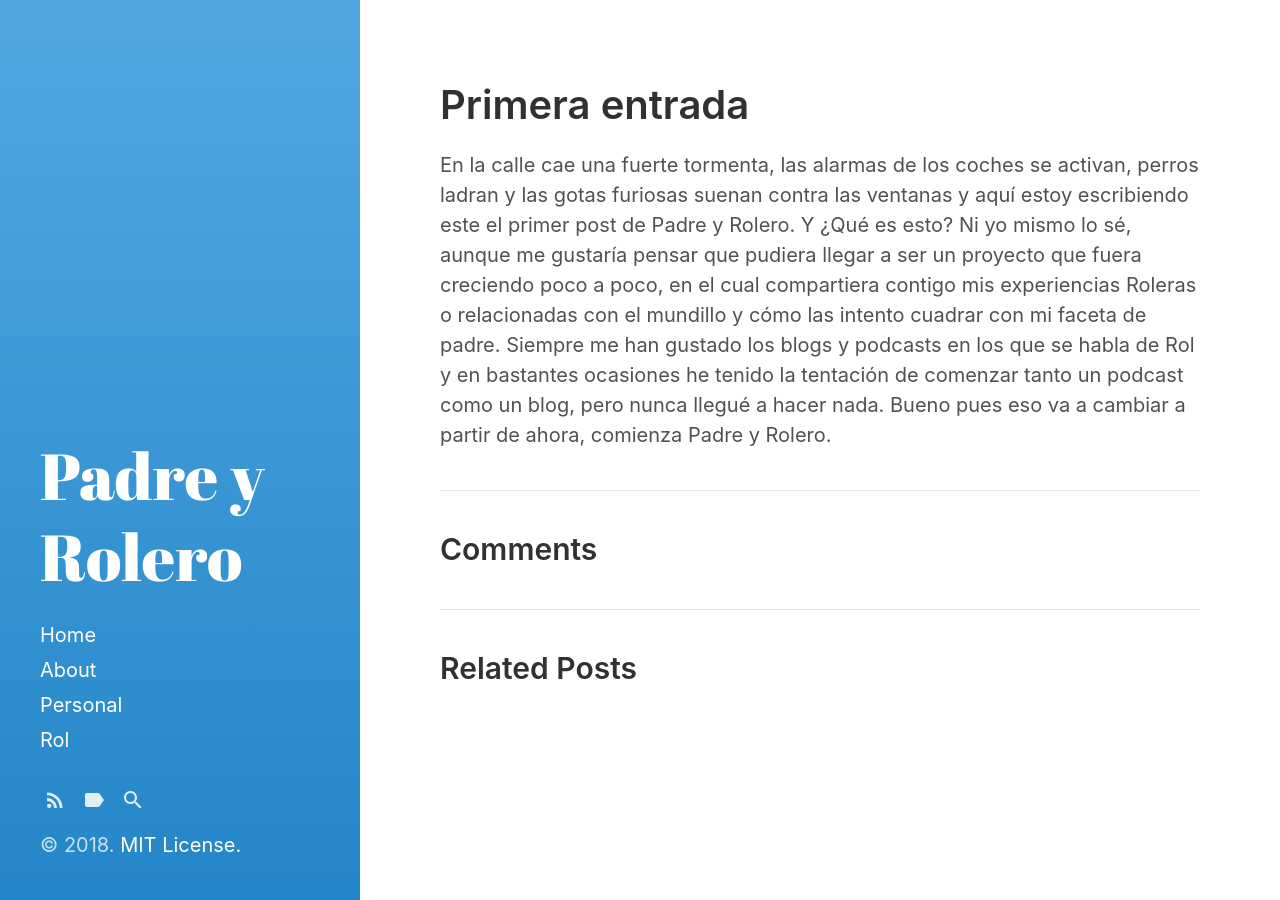
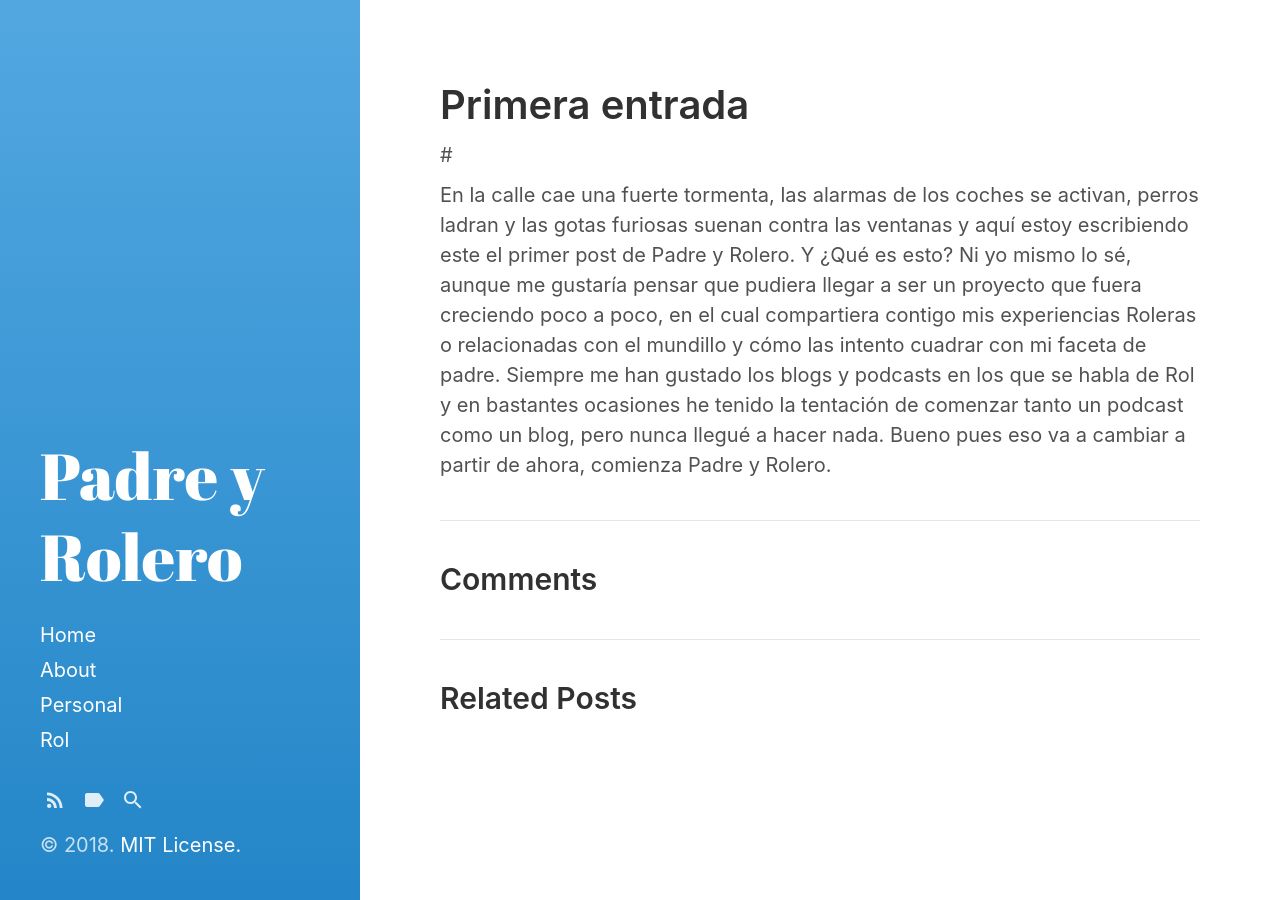
Before and after one commit to padreyrolero/padreyrolero, a Jekyll site: the page built from 2018-09-17-primer-post.md, in a window 1280 px wide. Built offline with Jekyll 4.4.1, drawn with Linux system fonts in a browser that asks for light colours.

Commit message:
deathwatch1

```diff
--- a/_layouts/post.html
+++ b/_layouts/post.html
@@ -6,7 +6,7 @@ layout: default
   <h1 class="post-title">{{ page.title }}</h1>
 </header>
 <div class="content">
-  {% include post-meta.html post=page %}
+ # {% include post-meta.html post=page %}
 
   <div class="post-body">
     {{ content }}
```
Also changed, not shown: favicon.png, logopyr.png (deleted), 2 other files.
